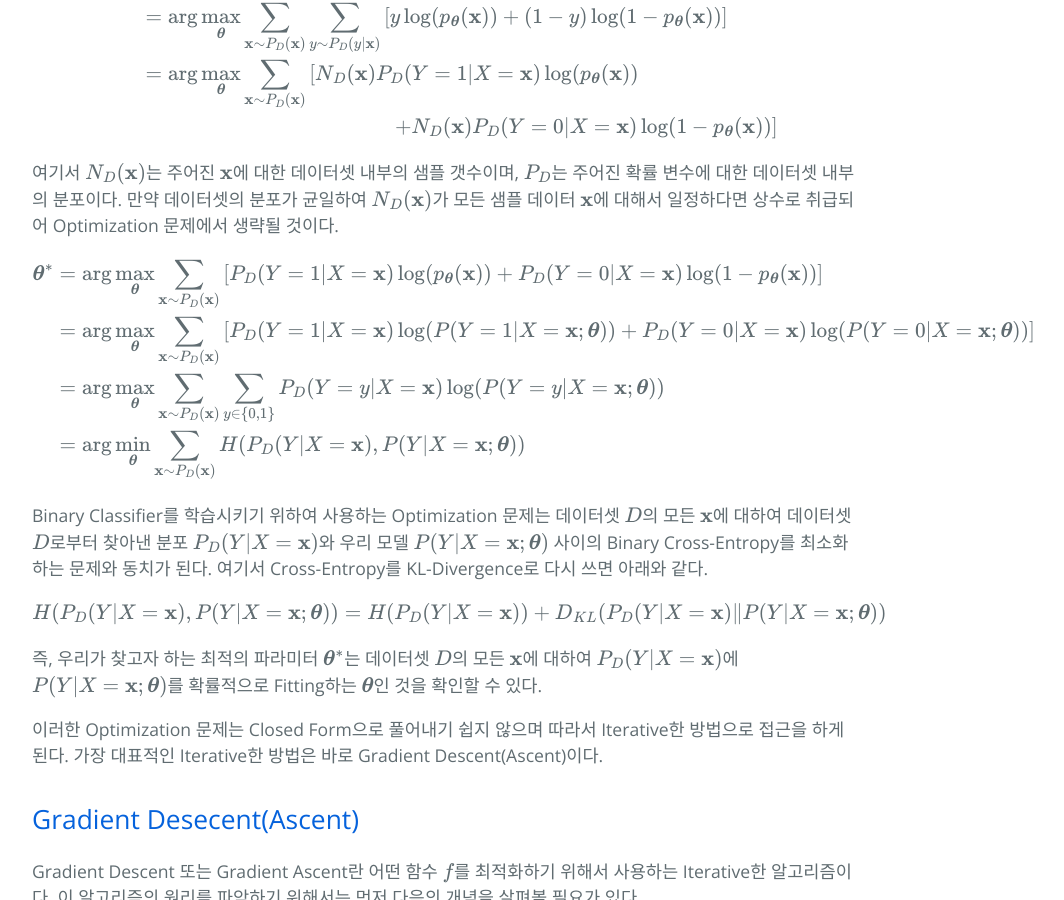
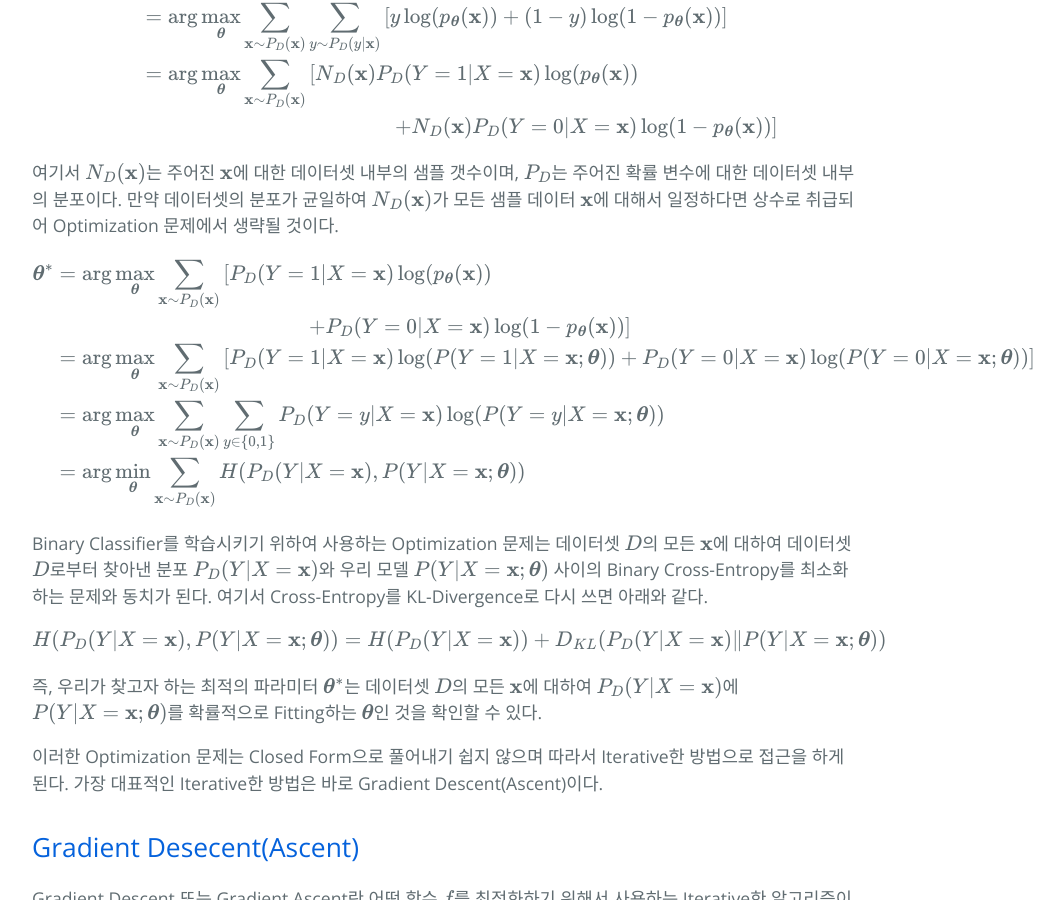
Before and after one commit to hcnoh/hcnoh.github.io, a Jekyll site: the page built from _posts/2019-04-25-logistic-regression-and-naive-bayes.md, in a window 1280 px wide and 900 px high, scrolled down 3715 px. Shown: the whole window, without its empty margins (192-1256 px from the left). Built offline with Jekyll 4.4.1, drawn with Linux system fonts in a browser that asks for light colours; formulas are drawn with MathJax 3; comment, search, counter and statistics services are not loaded.

Commit message:
Update 2019-04-25-logistic-regression-and-naive-bayes.md

```diff
--- a/_posts/2019-04-25-logistic-regression-and-naive-bayes.md
+++ b/_posts/2019-04-25-logistic-regression-and-naive-bayes.md
@@ -134,7 +134,8 @@ $$
 $$
 \begin{align*}
 \boldsymbol{\theta}^*
-& = \arg \max_{\boldsymbol{\theta}} \sum_{\mathbf{x}\sim P_D(\mathbf{x})} \left[ P_D(Y=1 \vert X=\mathbf{x}) \log(p_{\boldsymbol{\theta}}(\mathbf{x})) + P_D(Y=0 \vert X=\mathbf{x})\log(1-p_{\boldsymbol{\theta}}(\mathbf{x})) \right] \\
+& = \arg \max_{\boldsymbol{\theta}} \sum_{\mathbf{x}\sim P_D(\mathbf{x})} \left[ P_D(Y=1 \vert X=\mathbf{x}) \log(p_{\boldsymbol{\theta}}(\mathbf{x})) \right. \\
+& \left. \quad \quad \quad \quad \quad \quad \quad \quad \quad \quad \quad \quad + P_D(Y=0 \vert X=\mathbf{x})\log(1-p_{\boldsymbol{\theta}}(\mathbf{x})) \right] \\
 & = \arg \max_{\boldsymbol{\theta}} \sum_{\mathbf{x}\sim P_D(\mathbf{x})} \left[ P_D(Y=1\vert X=\mathbf{x})\log(P(Y=1\vert X=\mathbf{x};\boldsymbol{\theta})) + P_D(Y=0 \vert X=\mathbf{x})\log(P(Y=0\vert X=\mathbf{x};\boldsymbol{\theta})) \right] \\
 & = \arg \max_{\boldsymbol{\theta}} \sum_{\mathbf{x}\sim P_D(\mathbf{x})} \sum_{y \in \{0,1\}} P_D(Y=y\vert X=\mathbf{x}) \log(P(Y=y \vert X=\mathbf{x}; \boldsymbol{\theta})) \\
 & = \arg \min_{\boldsymbol{\theta}} \sum_{\mathbf{x}\sim P_D(\mathbf{x})} H(P_D(Y\vert X=\mathbf{x}), P(Y \vert X=\mathbf{x} ; \boldsymbol{\theta}))
```
